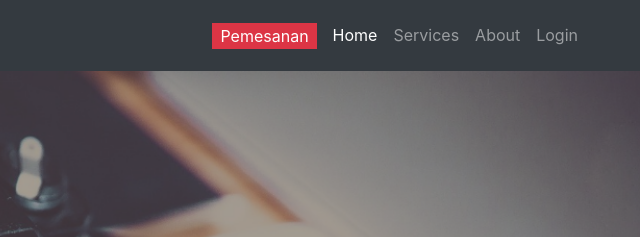
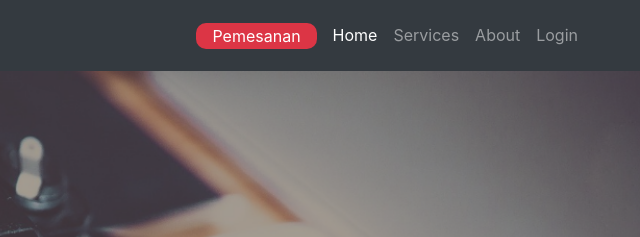
Before and after one commit to Drzaln/garismedia, a plain HTML site: page index.html in a window 1280 px wide. Shown: the top 237 px of the page, 609-1249 px from the left. Drawn offline with Linux system fonts and the light colour scheme.

Commit message:
Update index.html

```diff
--- a/index.html
+++ b/index.html
@@ -31,7 +31,7 @@
         <div class="collapse navbar-collapse" id="navbarResponsive">
           <ul class="navbar-nav ml-auto">
             <li class="nav-item" id="dua">
-                <a class="nav-link" href="#contact"><button class="btn-danger pl-2 pr-2" style="border: none;">Pemesanan</button></a>
+                <a class="nav-link" href="#contact"><button class="btn-danger pl-3 pr-3" style="border: none;border-radius: 10px;">Pemesanan</button></a>
             </li>
             <li class="nav-item active" id="satu">
               <a class="nav-link" href="#">Home
```
